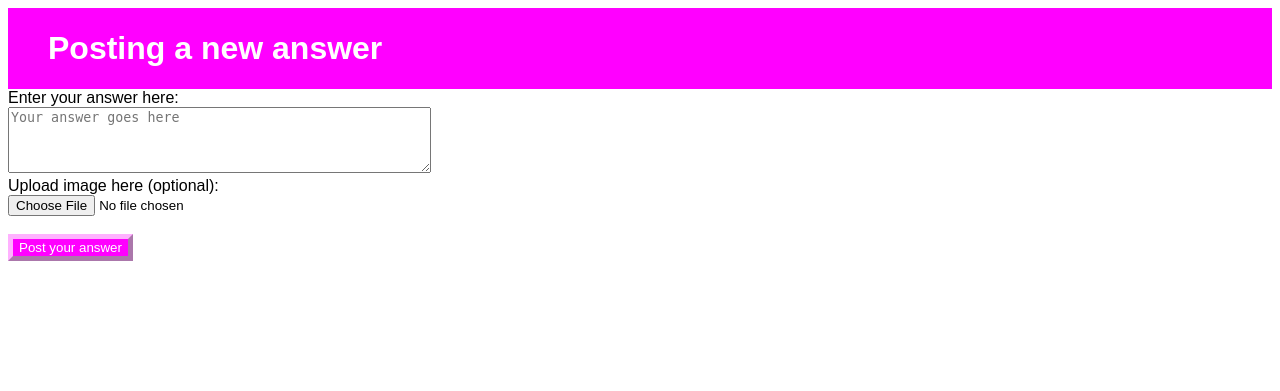
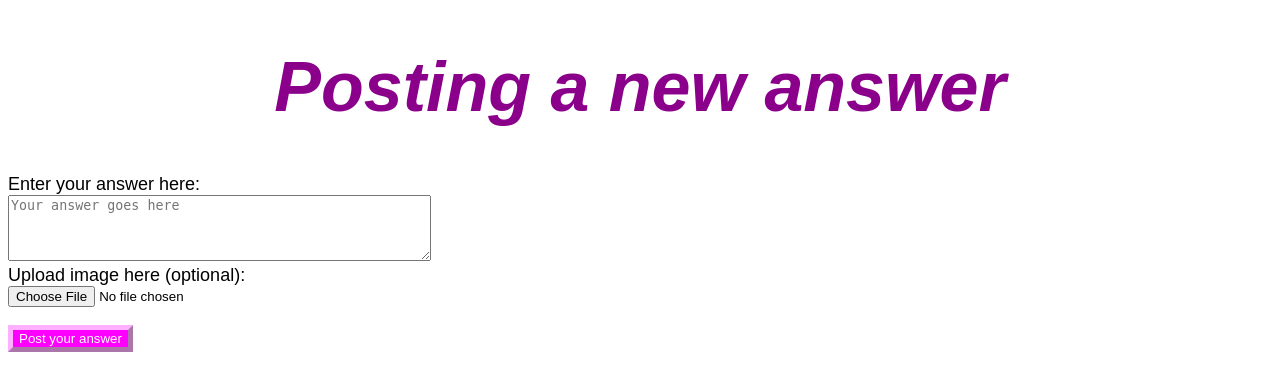
Before and after one commit to keresztenymarcell/webdoctor, a Flask app: page /question/1/new_answer in a window 1280 px wide. Shown: the top 391 px of the page. Run offline with Flask 2, Linux system fonts and the light colour scheme.

Commit message:
Fixed route problems, started to a base.html style

```diff
--- a/data_handler.py
+++ b/data_handler.py
@@ -1,11 +1,10 @@
+import os.path
+
 import connection
 import time
 
 QUESTIONS_HEADER = ['Id', 'Submission Time', 'View Number', 'Vote Number', 'Title', 'Message', 'Image']
 ANSWERS_HEADER = ['Id', 'Submission Time', 'Vote Number', 'Question Id', 'Message', 'Image']
-
-UPLOAD_FOLDER_QUESTIONS = "/static/pictures/question_pictures/"
-UPLOAD_FOLDER_ANSWERS = "/static/pictures/answer_pictures/"
 
 
 def sort_questions(order_by, order_direction):
--- a/server.py
+++ b/server.py
@@ -3,6 +3,10 @@ from werkzeug.utils import secure_filename
 import data_handler, connection
 import time
 import os
+
+DIRNAME = os.path.dirname(__file__)
+UPLOAD_FOLDER_QUESTIONS = DIRNAME + "/static/pictures/question_pictures/"
+UPLOAD_FOLDER_ANSWERS = DIRNAME + "/static/pictures/answer_pictures/"
 
 
 app = Flask(__name__)
@@ -21,9 +25,6 @@ def list_page():
 def display_question(question_id):
     questions = connection.open_csvfile(connection.DATA_FILE_PATH_QUESTIONS)
     answers = connection.open_csvfile(connection.DATA_FILE_PATH_ANSWERS)
-
-    # source = os.path.abspath(data_handler.UPLOAD_FOLDER_ANSWERS)
-
     if request.method == "GET":
         for question in questions:
             if question["id"] == question_id:
@@ -46,9 +47,8 @@ def write_questions():
 
         if secure_filename(request.files['image'].filename) != "":
             get_data["image"] = secure_filename(request.files['image'].filename)
-
-            image_file = request.files['image']
-            image_file.save(os.path.join(data_handler.UPLOAD_FOLDER_QUESTIONS, secure_filename(image_file.filename)))
+            folder_route = UPLOAD_FOLDER_QUESTIONS + get_data["image"]
+            request.files["image"].save(folder_route)
 
         questions.append(get_data)
         connection.write_files(connection.DATA_FILE_PATH_QUESTIONS,connection.QUESTION_KEYS,questions)
@@ -116,10 +116,8 @@ def add_new_answer(question_id):
 
         if secure_filename(request.files['image'].filename) != "":
             get_data["image"] = secure_filename(request.files['image'].filename)
-
-            image_file = request.files['image']
-            image_file.save(os.path.join(data_handler.UPLOAD_FOLDER_ANSWERS, secure_filename(image_file.filename)))
-
+            folder_route = UPLOAD_FOLDER_ANSWERS + get_data["image"]
+            request.files["image"].save(folder_route)
         answers.append(get_data)
         connection.write_files(connection.DATA_FILE_PATH_ANSWERS, connection.ANSWER_KEYS, answers)
 
@@ -130,10 +128,8 @@ def add_new_answer(question_id):
 
 @app.route("/question/<question_id>/<answer_id>/vote_up")
 def answer_vote_up(question_id, answer_id):
-    print("vote up")
     answers = connection.open_csvfile(connection.DATA_FILE_PATH_ANSWERS)
     target_answer = data_handler.find_answer(answers, question_id, answer_id)
-    print(target_answer)
     target_answer["vote_number"] = int(target_answer["vote_number"]) + 1
     data_handler.edit_database(answers, target_answer, question_id)
     return redirect(f'/question/{question_id}')
--- a/templates/add_new_answer.html
+++ b/templates/add_new_answer.html
@@ -4,26 +4,6 @@
 {% endblock %}
 
 {% block content %}
-    <style>
-    h1 {font-family: Arial, Helvetica, sans-serif;
-        color: white;
-        background-color: magenta;
-        border-bottom-width: 22px;
-        border-bottom-style: solid;
-        margin-bottom: 0px;
-        border-bottom-color: magenta;
-        border-top-width: 22px;
-        border-top-style: solid;
-        margin-top: 0px;
-        border-top-color: magenta;
-        padding-left: 40px;}
-    body {font-family: Arial, Helvetica, sans-serif;
-        background-color: white;}
-    button {color: white;
-        background-color: magenta;
-        border-color: #ffb1ff;
-        border-width: 5px}
-    </style>
     <h1>Posting a new answer</h1>
     <form action="/question/{{ question_id }}/new_answer" method="post" enctype="multipart/form-data">
         <label for="message">Enter your answer here:</label><br>
--- a/templates/base.html
+++ b/templates/base.html
@@ -3,6 +3,44 @@
     <head>
         <meta charset="utf-8">
         <title>{% block title %}{% endblock %}</title>
+        <style>
+            {% block style %}
+                body {
+
+                }
+                h1 {color:darkmagenta;
+                    font-size: 70px;
+                    font-family: Arial, Helvetica, sans-serif;
+                    text-align: center;
+                    font-style: italic}
+
+                h2 {color:darkmagenta;
+                    font-size: 50px;
+                    font-family: Arial, Helvetica, sans-serif;
+                    text-align: center;}
+
+                h3 {color: magenta;
+                    font-size: 30px;
+                    font-family: Arial, Helvetica, sans-serif;
+                    text-align: center;}
+
+                button {color: white;
+                        font-family: Arial, Helvetica, sans-serif;
+                        background-color: magenta;
+                        border-color: #ffb1ff;
+                        border-width: 5px}
+
+                table {background-color:rgb(223, 17, 118);
+                        }
+
+                tr {border-bottom: 1px solid black;}
+
+                tbody {color:rgb(255, 255, 255);}
+
+                label {font-size:18px; font-family: Arial, Helvetica, sans-serif}
+
+            {% endblock %}
+        </style>
     </head>
     <body>
         {% block content %}
--- a/templates/display_question.html
+++ b/templates/display_question.html
@@ -10,8 +10,6 @@
         }
         .down_arrow{
             transform: rotate(90deg);
-
-
         }
     </style>
 
```
Also changed, not shown: templates/list.html (+7 -14 lines), templates/question.html (+4 -14 lines), sample_data/question.csv (line endings or trailing spaces).
